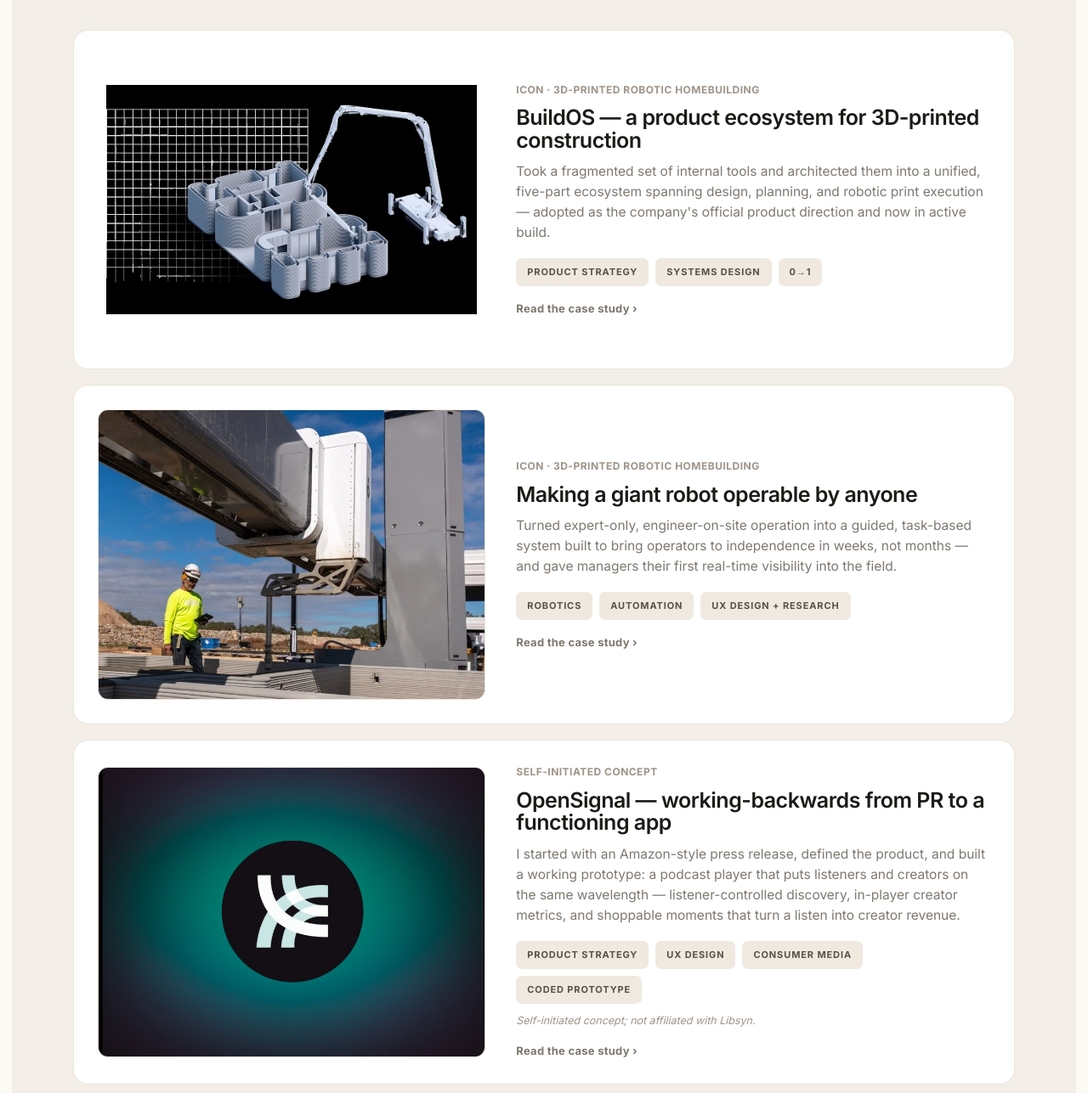
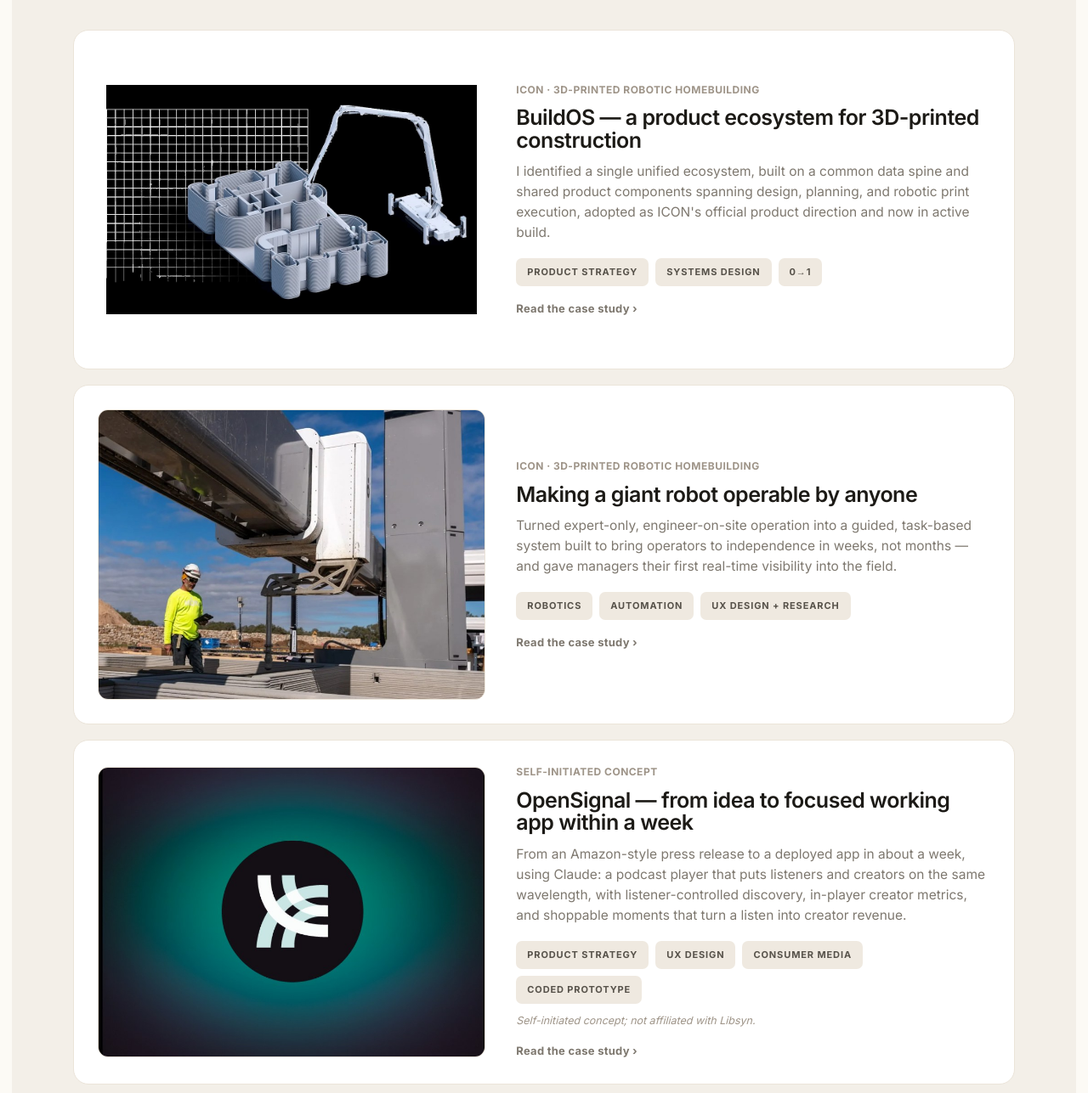
Before and after one commit to hollynava/portfolio, a plain HTML site: page work.html in a window 1280 px wide. Shown: the part 295-1582 px from the top of the page at 85% size. Drawn offline with Linux system fonts and the light colour scheme.

Commit message:
Add files via upload
last build for the day with Claude - outstanding still is adding imagery and examples

```diff
--- a/work.html
+++ b/work.html
@@ -79,7 +79,7 @@
         <div>
           <div class="plabel">ICON · 3D-printed robotic homebuilding</div>
           <h3>BuildOS — a product ecosystem for 3D-printed construction</h3>
-          <div class="desc">Took a fragmented set of internal tools and architected them into a unified, five-part ecosystem spanning design, planning, and robotic print execution — adopted as the company's official product direction and now in active build.</div>
+          <div class="desc">I identified a single unified ecosystem, built on a common data spine and shared product components spanning design, planning, and robotic print execution, adopted as ICON's official product direction and now in active build.</div>
           <div class="tags"><span class="tag">Product Strategy</span><span class="tag">Systems Design</span><span class="tag">0→1</span></div>
           <div class="cta">Read the case study ›</div>
         </div>
@@ -98,8 +98,8 @@
         <img class="thumb" src="work-opensignal.jpg" alt="OpenSignal">
         <div>
           <div class="plabel">Self-initiated concept</div>
-          <h3>OpenSignal — working-backwards from PR to a functioning app</h3>
-          <div class="desc">I started with an Amazon-style press release, defined the product, and built a working prototype: a podcast player that puts listeners and creators on the same wavelength — listener-controlled discovery, in-player creator metrics, and shoppable moments that turn a listen into creator revenue.</div>
+          <h3>OpenSignal — from idea to focused working app within a week</h3>
+          <div class="desc">From an Amazon-style press release to a deployed app in about a week, using Claude: a podcast player that puts listeners and creators on the same wavelength, with listener-controlled discovery, in-player creator metrics, and shoppable moments that turn a listen into creator revenue.</div>
           <div class="tags"><span class="tag">Product Strategy</span><span class="tag">UX Design</span><span class="tag">Consumer Media</span><span class="tag">Coded Prototype</span></div>
           <div class="note">Self-initiated concept; not affiliated with Libsyn.</div>
           <div class="cta">Read the case study ›</div>
```
Also changed, not shown: index.html (+4 -4 lines).
